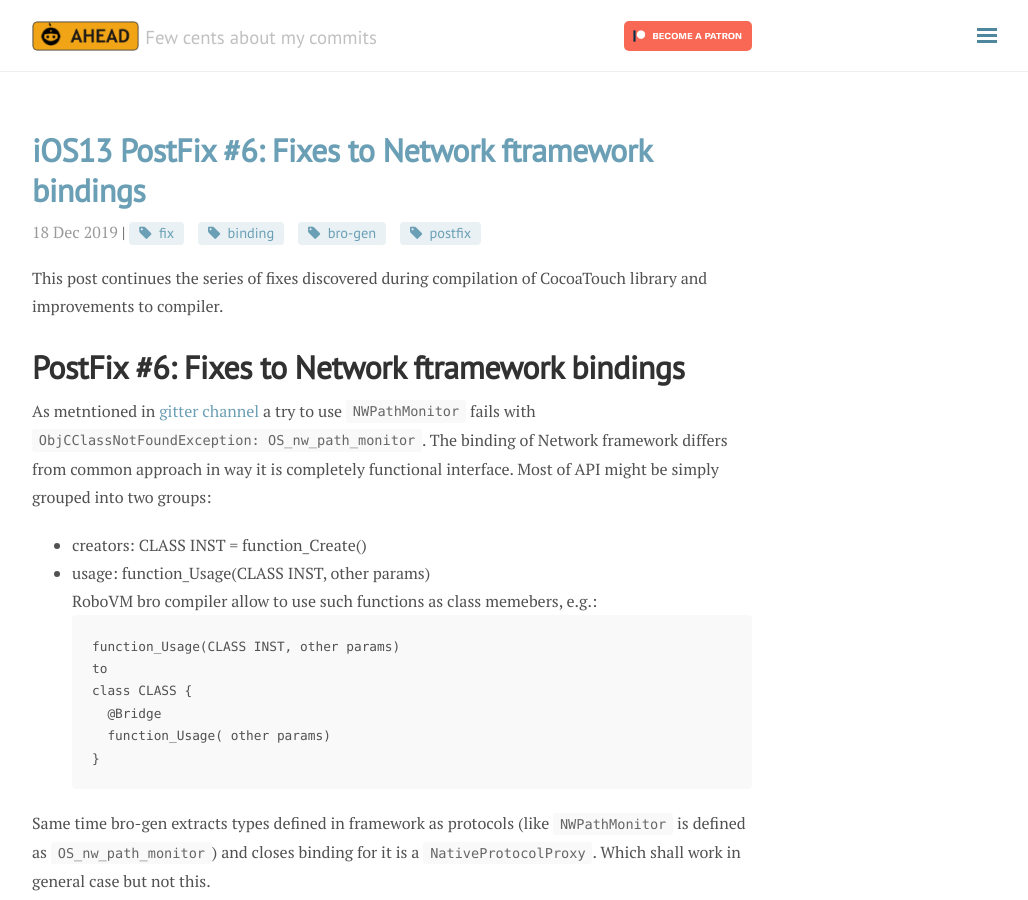
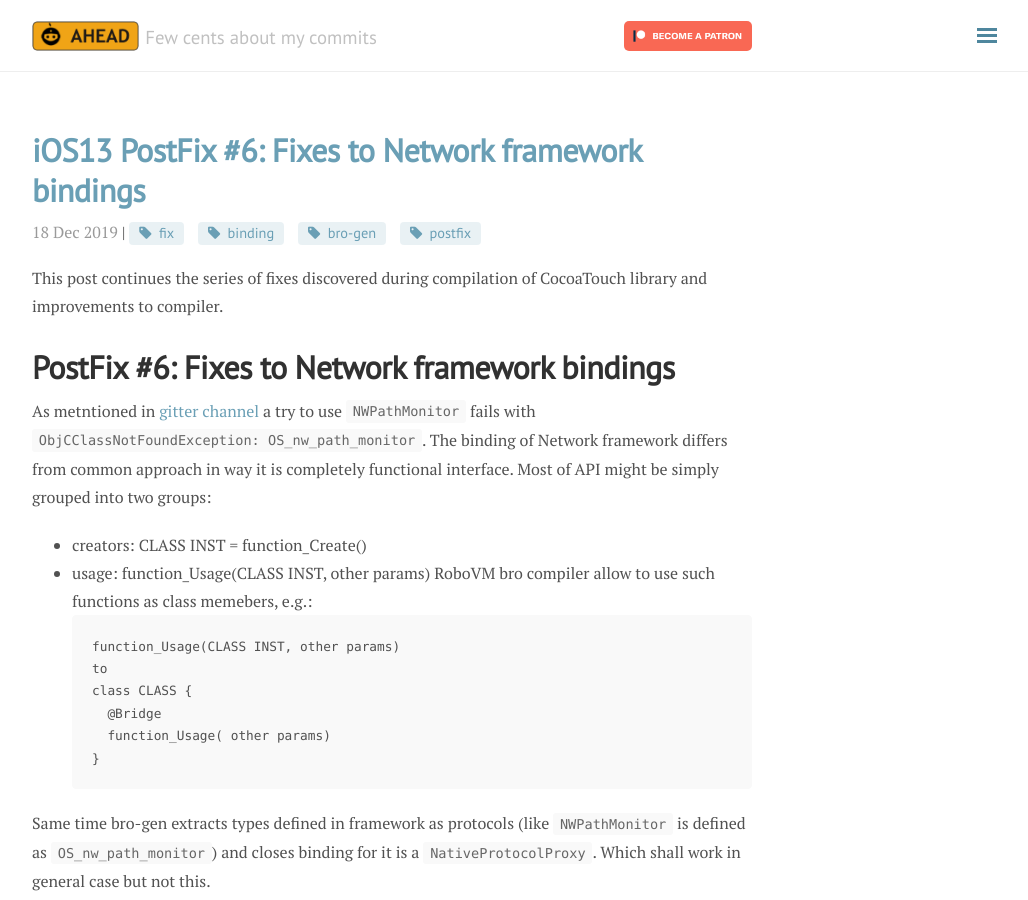
Before and after one commit to dkimitsa/dkimitsa.github.io, a Jekyll site: the page built from _posts/2019-12-18-cocoa13-postfix6-network-framework-bindings.md, in a window 1280 px wide and 900 px high. Shown: the whole window, without its empty margins (248-1276 px from the left). Built offline with Jekyll 4.4.1, drawn with Linux system fonts in a browser that asks for light colours; nearby versions of some CDN libraries; comment, search, counter and statistics services are not loaded.

Commit message:
* cross links and typo fixes

```diff
--- a/_posts/2019-12-18-cocoa13-postfix6-network-framework-bindings.md
+++ b/_posts/2019-12-18-cocoa13-postfix6-network-framework-bindings.md
@@ -1,10 +1,10 @@
 ---
 layout: post
-title: "iOS13 PostFix #6: Fixes to Network ftramework bindings"
+title: "iOS13 PostFix #6: Fixes to Network framework bindings"
 tags: ["fix", "binding", "bro-gen", "postfix"]
 ---
 This post continues the series of fixes discovered during compilation of CocoaTouch library and improvements to compiler.
-# PostFix #6: Fixes to Network ftramework bindings
+# PostFix #6: Fixes to Network framework bindings
 
 
 As metntioned in [gitter channel](https://gitter.im/MobiVM/robovm?at=5de4787632df1245cbc8959a) a try to use `NWPathMonitor` fails with `ObjCClassNotFoundException: OS_nw_path_monitor`. The binding of Network framework differs from common approach in way it is completely functional interface. Most of API might be simply grouped into two groups:
```
Also changed, not shown: _posts/2019-10-19-cocoa13-postfix1-generic-blocks.md (+1 -0 lines), _posts/2019-10-20-cocoa13-postfix2-non-static-bridge-methods-in-enum.md (+1 -0 lines), _posts/2019-10-21-cocoa13-postfix3-blocks-in-structs.md (+1 -0 lines), _posts/2019-10-22-cocoa13-postfix4-covariant-return-bridge.md (+1 -0 lines), _posts/2019-11-17-cocoa13-postfix5-offsetof-in-structs.md (+1 -0 lines).
